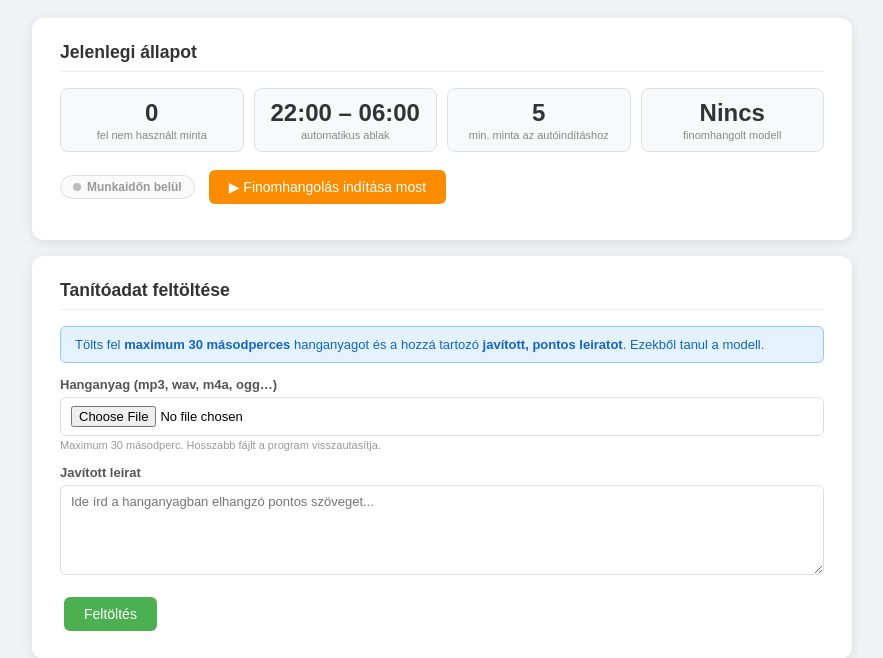
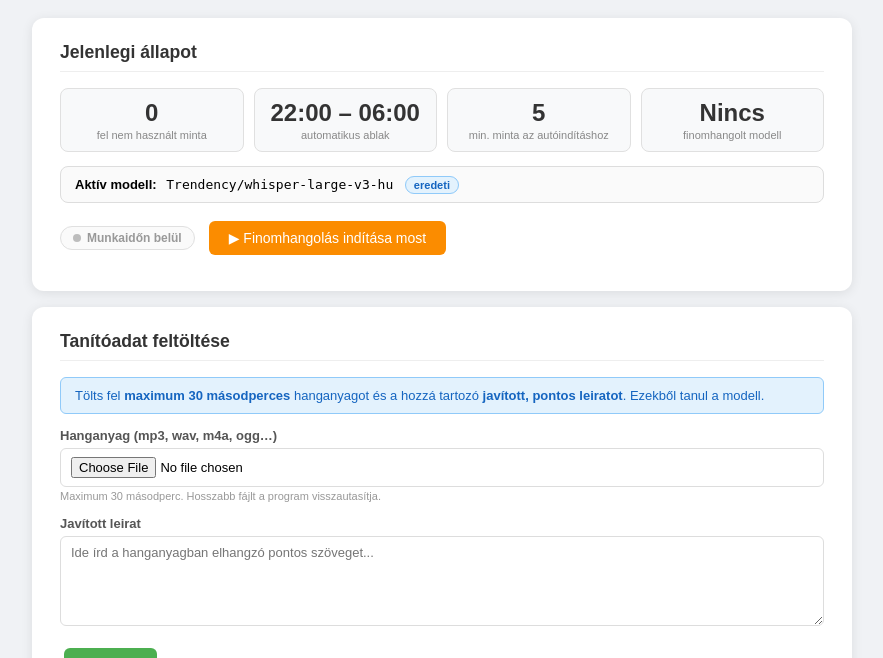
Before and after one commit to kristivok/leiratozo, a Flask app: page /finetune in a window 1280 px wide. Shown: the part 46-704 px from the top of the page, without its empty margins (198-1081 px from the left). Run offline with Flask 3, Linux system fonts and the light colour scheme; data that the repository does not hold is empty.

Commit message:
Feat: modell váltás – eredeti és finomhangolt között app.py: - GET /finetune/status: active_model, active_label mezők (melyik van éppen beállítva) - POST /finetune/revert: WHISPER_MODEL_DIR=''-re állítja, visszaáll az eredeti WHISPER_MODEL_ID-re finetune.html: - Aktív modell kijelző doboz (zöld=finomhangolt, kék=eredeti) - "Finomhangolt modell aktiválása" gomb csak ha eredeti van aktívan és van kész ft modell - "Visszaállítás az eredeti modellre" gomb csak ha finomhangolt van aktívan - Mindkét gomb után szöveges megerősítés + restart emlékeztető

```diff
--- a/app.py
+++ b/app.py
@@ -836,6 +836,11 @@ def finetune_status():
     end_h   = int(os.environ.get("FINETUNE_END_HOUR",   "6"))
     min_s   = int(os.environ.get("FINETUNE_MIN_SAMPLES", "5"))
 
+    active_dir    = os.environ.get("WHISPER_MODEL_DIR", "").strip()
+    ft_ready      = (FINETUNE_OUTPUT / "config.json").exists()
+    active_is_ft  = bool(active_dir and Path(active_dir).resolve() == FINETUNE_OUTPUT.resolve())
+    model_id      = os.environ.get("WHISPER_MODEL_ID", "Trendency/whisper-large-v3-hu")
+
     return jsonify({
         "running":          _finetune_running,
         "queue_busy":       _worker_running,
@@ -844,8 +849,10 @@ def finetune_status():
         "min_samples":      min_s,
         "window_start":     start_h,
         "window_end":       end_h,
-        "model_ready":      (FINETUNE_OUTPUT / "config.json").exists(),
+        "model_ready":      ft_ready,
         "model_dir":        str(FINETUNE_OUTPUT),
+        "active_model":     "finetune" if active_is_ft else "original",
+        "active_label":     str(FINETUNE_OUTPUT) if active_is_ft else model_id,
         "log_tail":         _finetune_log[-80:],
         "runs":             runs,
     })
@@ -880,7 +887,15 @@ def finetune_activate():
         return jsonify({"error": "Nincs kész finomhangolt modell!"})
     set_key(str(ENV_FILE), "WHISPER_MODEL_DIR", str(FINETUNE_OUTPUT))
     os.environ["WHISPER_MODEL_DIR"] = str(FINETUNE_OUTPUT)
-    return jsonify({"ok": True, "model_dir": str(FINETUNE_OUTPUT)})
+    return jsonify({"ok": True, "active": "finetune", "model_dir": str(FINETUNE_OUTPUT)})
+
+
+@app.route("/finetune/revert", methods=["POST"])
+def finetune_revert():
+    set_key(str(ENV_FILE), "WHISPER_MODEL_DIR", "")
+    os.environ["WHISPER_MODEL_DIR"] = ""
+    model_id = os.environ.get("WHISPER_MODEL_ID", "Trendency/whisper-large-v3-hu")
+    return jsonify({"ok": True, "active": "original", "model_id": model_id})
 
 
 if __name__ == "__main__":
--- a/templates/finetune.html
+++ b/templates/finetune.html
@@ -176,13 +176,23 @@
         </div>
     </div>
 
+    <!-- Aktív modell kijelző -->
+    <div id="activeModelBox" style="margin-bottom:14px; padding:10px 14px; border-radius:8px; font-size:13px; border:1px solid #ddd; background:#fafafa;">
+        <strong>Aktív modell:</strong>
+        <span id="activeModelLabel" style="font-family:monospace; margin-left:6px;">–</span>
+        <span id="activeModelBadge" style="margin-left:8px;"></span>
+    </div>
+
     <div style="display:flex; align-items:center; gap:10px; flex-wrap:wrap;">
         <span id="windowBadge" class="window-badge out"><span class="dot grey"></span> –</span>
         <button class="btn btn-orange" id="triggerBtn" onclick="triggerFinetune()">
             ▶ Finomhangolás indítása most
         </button>
-        <button class="btn btn-blue"   id="activateBtn" onclick="activateModel()" style="display:none">
+        <button class="btn btn-blue" id="activateBtn" onclick="activateModel()" style="display:none">
             ✓ Finomhangolt modell aktiválása
+        </button>
+        <button class="btn btn-green" id="revertBtn" onclick="revertModel()" style="display:none">
+            ↩ Visszaállítás az eredeti modellre
         </button>
     </div>
     <div id="triggerMsg" style="margin-top:8px; font-size:13px;"></div>
@@ -310,8 +320,20 @@ async function pollStatus() {
     tb.disabled = d.running || d.queue_busy;
     tb.textContent = d.running ? '⟳ Fut…' : (d.queue_busy ? '⏸ Leiratozás folyik' : '▶ Finomhangolás indítása most');
 
-    // Aktiválás gomb
-    document.getElementById('activateBtn').style.display = d.model_ready ? 'inline-block' : 'none';
+    // Aktív modell kijelző
+    const isFinetune = d.active_model === 'finetune';
+    document.getElementById('activeModelLabel').textContent = d.active_label || '–';
+    document.getElementById('activeModelBox').style.background = isFinetune ? '#e8f5e9' : '#fafafa';
+    document.getElementById('activeModelBox').style.borderColor = isFinetune ? '#c8e6c9' : '#ddd';
+    document.getElementById('activeModelBadge').innerHTML = isFinetune
+        ? '<span style="background:#e8f5e9;color:#2e7d32;border:1px solid #c8e6c9;border-radius:10px;padding:2px 8px;font-size:11px;font-weight:600;">finomhangolt</span>'
+        : '<span style="background:#e3f2fd;color:#1565c0;border:1px solid #90caf9;border-radius:10px;padding:2px 8px;font-size:11px;font-weight:600;">eredeti</span>';
+
+    // Aktiválás / visszaállítás gombok
+    document.getElementById('activateBtn').style.display =
+        (d.model_ready && !isFinetune) ? 'inline-block' : 'none';
+    document.getElementById('revertBtn').style.display =
+        isFinetune ? 'inline-block' : 'none';
 
     // Élő log
     if (d.running || d.log_tail.length > 0) {
@@ -499,7 +521,20 @@ async function activateModel() {
     if (d.error) {
         alert(d.error);
     } else {
-        alert(`Aktiválva: ${d.model_dir}\n\nA változás a következő indítástól (sudo systemctl restart transcriber) érvényes.`);
+        document.getElementById('triggerMsg').innerHTML =
+            `<span style="color:#2e7d32">✓ Finomhangolt modell aktiválva. Újraindítás után érvényes: <code>sudo systemctl restart transcriber</code></span>`;
+    }
+    pollStatus();
+}
+
+async function revertModel() {
+    if (!confirm('Visszaállítod az eredeti modellt? A leiratozó ismét az alap Whisper modellt fogja használni.')) return;
+    const d = await fetch('/finetune/revert', { method: 'POST' }).then(r => r.json());
+    if (d.error) {
+        alert(d.error);
+    } else {
+        document.getElementById('triggerMsg').innerHTML =
+            `<span style="color:#1565c0">↩ Visszaállítva: <code>${esc(d.model_id)}</code>. Újraindítás után érvényes: <code>sudo systemctl restart transcriber</code></span>`;
     }
     pollStatus();
 }
```
